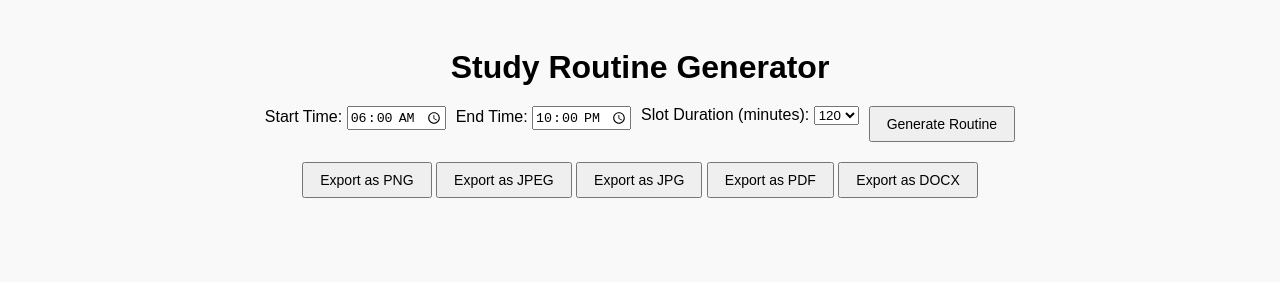
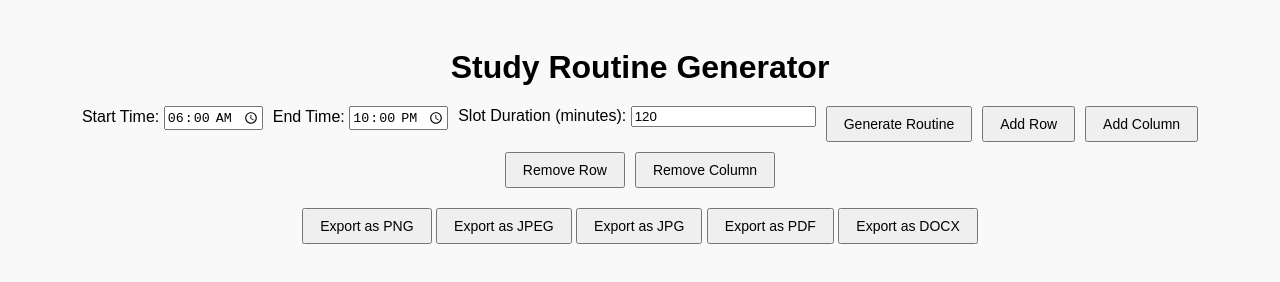
Before and after one commit to almostdead2/study-routine-generator, a plain HTML site: page index.html in a window 1280 px wide. Drawn offline with nearby package versions, Linux system fonts and the light colour scheme.

Commit message:
Update index.html

```diff
--- a/index.html
+++ b/index.html
@@ -10,16 +10,20 @@
   <h1>Study Routine Generator</h1>
 
   <div class="controls">
-    <label>Start Time: <input type="time" id="startTime" value="06:00"></label>
-    <label>End Time: <input type="time" id="endTime" value="22:00"></label>
+    <label>Start Time:
+      <input type="time" id="startTime" value="06:00">
+    </label>
+    <label>End Time:
+      <input type="time" id="endTime" value="22:00">
+    </label>
     <label>Slot Duration (minutes):
-      <select id="slotDuration">
-        <option value="60">60</option>
-        <option value="90">90</option>
-        <option value="120" selected>120</option>
-      </select>
+      <input type="number" id="slotDuration" value="120" min="5" step="5">
     </label>
     <button onclick="generateRoutine()">Generate Routine</button>
+    <button onclick="addRow()">Add Row</button>
+    <button onclick="addColumn()">Add Column</button>
+    <button onclick="removeRow()">Remove Row</button>
+    <button onclick="removeColumn()">Remove Column</button>
   </div>
 
   <div class="export-buttons">
```
